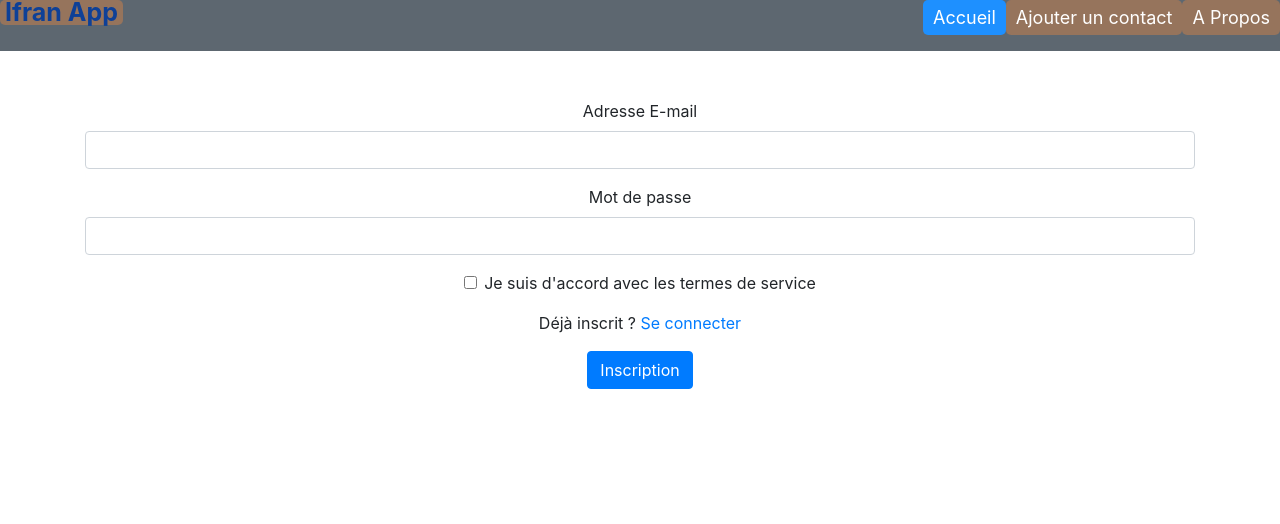
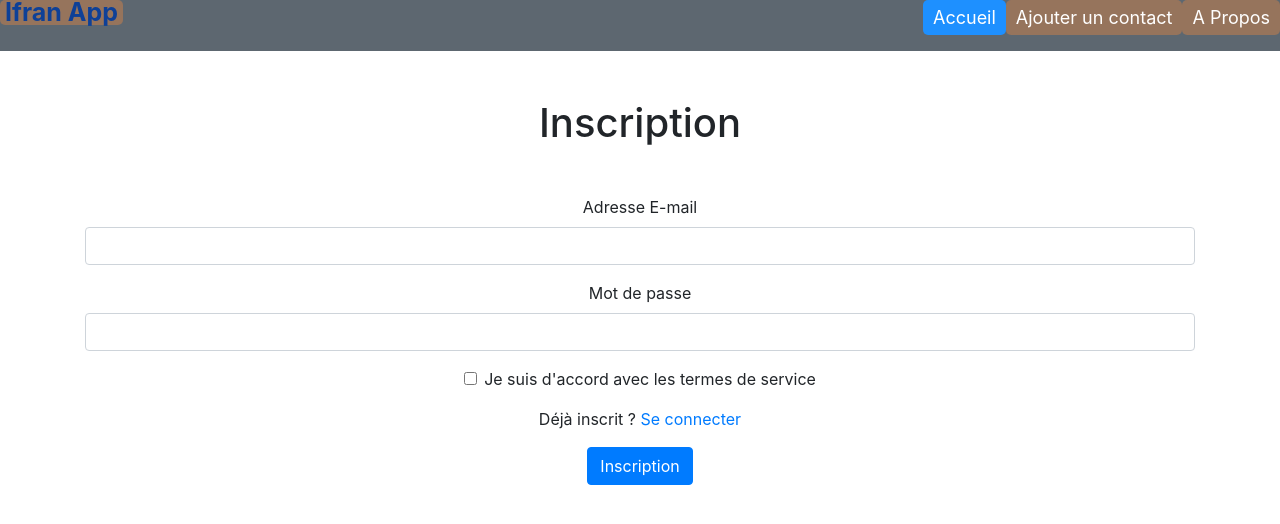
Before and after one commit to Princessai/base-fire, a React (Create React App) app: page /register in a window 1280 px wide. Shown: the top 524 px of the page. Built offline with nearby package versions, Linux system fonts and the light colour scheme.

Commit message:
deploiement site

```diff
--- a/src/pages/Connecter.js
+++ b/src/pages/Connecter.js
@@ -29,6 +29,7 @@ const Connecter = () => {
     <div>
       <div className='container pt-5'>
         <form onSubmit={soumettre}>
+          <h1 class='mb-5'>Connexion</h1>
             <div class="mb-3">
                 <label for="exampleInputEmail1" class="form-label">Adresse E-mail</label>
                 <input type="email" class="form-control" id="exampleInputEmail1" aria-describedby="emailHelp" name='email' onChange={(e)=>setEmail(e.target.value)}/>
--- a/src/pages/Inscription.js
+++ b/src/pages/Inscription.js
@@ -28,6 +28,7 @@ const Inscription = () => {
     <div>
       <div className='container pt-5'>
         <form onSubmit={soumettre}>
+        <h1 class='mb-5'>Inscription</h1>
             <div class="mb-3">
                 <label for="exampleInputEmail1" class="form-label">Adresse E-mail</label>
                 <input type="email" class="form-control" id="exampleInputEmail1" aria-describedby="emailHelp" name='email' onChange={(e)=>setEmail(e.target.value)} />
```
